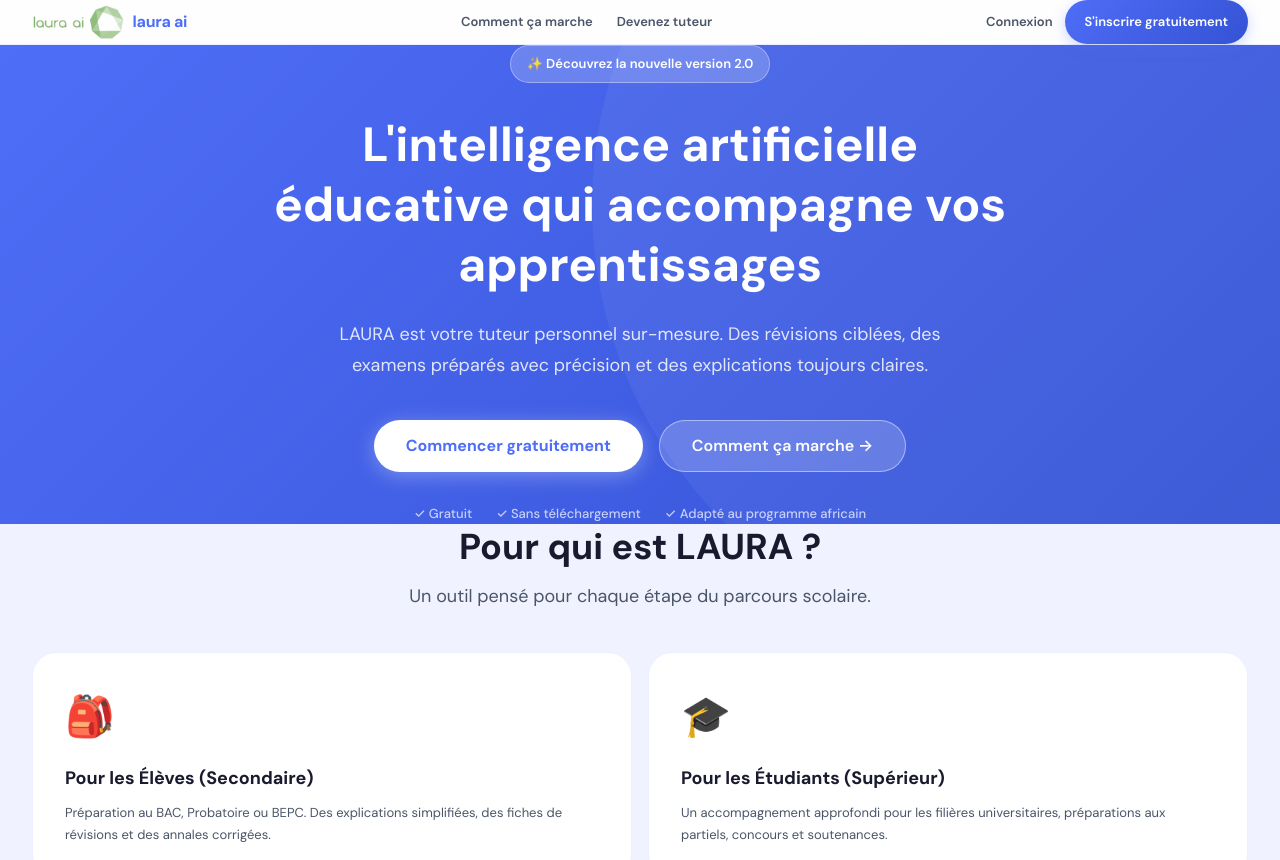
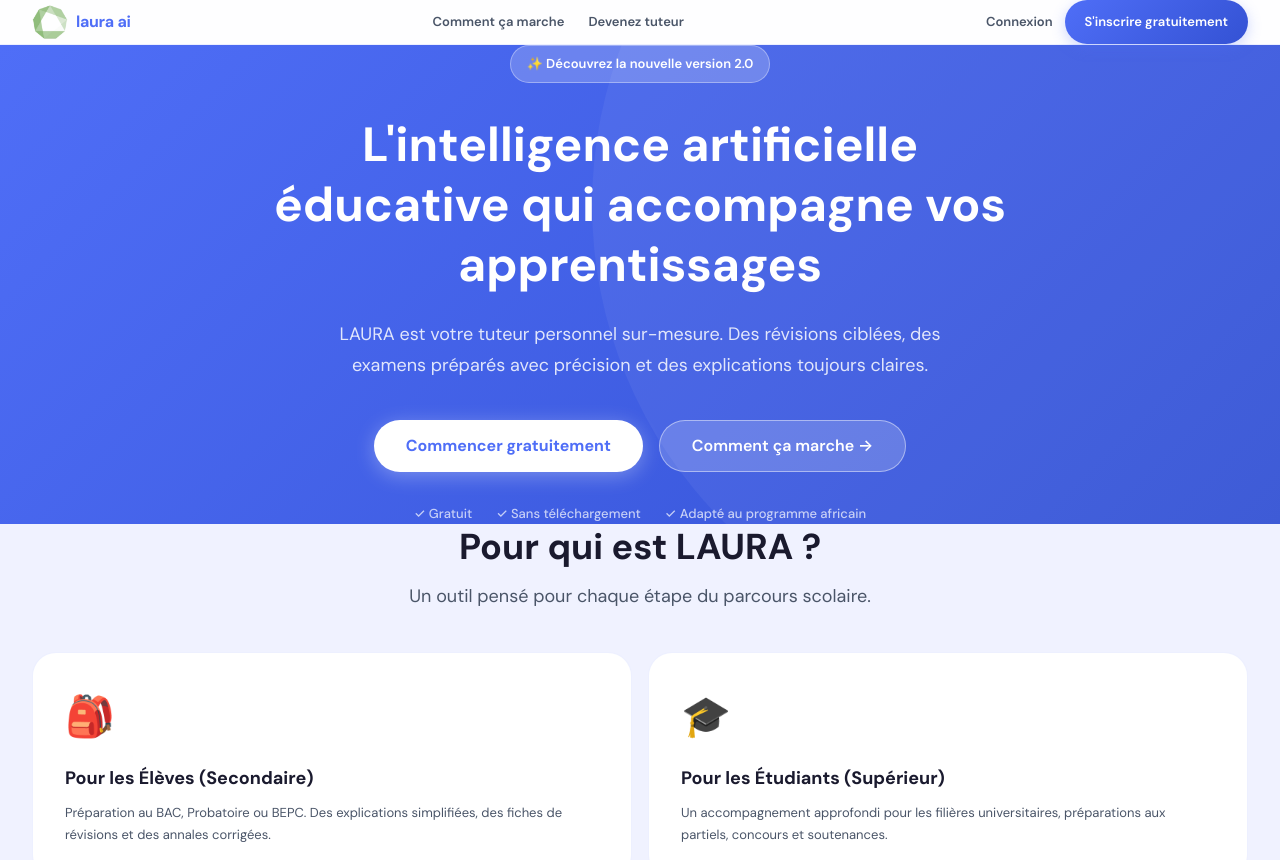
Before and after one commit to Meik20/Laura-AI, a React (Vite) app in the folder client/: page / in a window 1280 px wide. Shown: the top 860 px of the page. Built offline with nearby package versions, Linux system fonts and the light colour scheme; no server answers; a web font is replaced by a local one.

Commit message:
style: ameliore l'affichage du logo dans le sidebar et les headers

```diff
--- a/client/src/layouts/AdminLayout.jsx
+++ b/client/src/layouts/AdminLayout.jsx
@@ -49,7 +49,7 @@ export default function AdminLayout() {
              style={{ '--sidebar-accent': 'var(--clr-error)' }}>
         <div className="l-sidebar__header">
           <NavLink to="/admin/dashboard" className="l-sidebar__brand" onClick={closeDrawer}>
-            <img src="/logo.png" alt="LAURA" className="l-sidebar__logo" />
+            <img src="/icon.png" alt="LAURA" className="l-sidebar__logo" />
             <span className="l-sidebar__name">laura ai</span>
           </NavLink>
           <button className="l-sidebar__toggle desktop-only" onClick={() => setCollapsed(c => !c)} aria-label="Toggle">
--- a/client/src/layouts/LearnLayout.jsx
+++ b/client/src/layouts/LearnLayout.jsx
@@ -82,7 +82,7 @@ export default function LearnLayout() {
         {/* Header */}
         <div className="l-sidebar__header">
           <NavLink to="/learn/dashboard" className="l-sidebar__brand" onClick={closeDrawer}>
-            <img src="/logo.png" alt="LAURA" className="l-sidebar__logo" />
+            <img src="/icon.png" alt="LAURA" className="l-sidebar__logo" />
             <span className="l-sidebar__name">laura ai</span>
           </NavLink>
 
--- a/client/src/layouts/PublicLayout.jsx
+++ b/client/src/layouts/PublicLayout.jsx
@@ -29,7 +29,7 @@ export default function PublicLayout() {
 
           {/* Brand */}
           <Link to="/" className="public-topbar__brand">
-            <img src="/logo.png" alt="LAURA" style={{ height: '36px' }} />
+            <img src="/icon.png" alt="LAURA" style={{ height: '36px' }} />
             <span className="public-topbar__name">laura ai</span>
           </Link>
 
--- a/client/src/layouts/TutorLayout.jsx
+++ b/client/src/layouts/TutorLayout.jsx
@@ -57,7 +57,7 @@ export default function TutorLayout() {
       <aside className={`l-sidebar${drawerOpen ? ' is-open' : ''}${collapsed ? ' is-collapsed' : ''}`}>
         <div className="l-sidebar__header">
           <NavLink to="/tutor/dashboard" className="l-sidebar__brand" onClick={closeDrawer}>
-            <img src="/logo.png" alt="LAURA" className="l-sidebar__logo" />
+            <img src="/icon.png" alt="LAURA" className="l-sidebar__logo" />
             <span className="l-sidebar__name">laura ai</span>
           </NavLink>
           <button className="l-sidebar__toggle desktop-only" onClick={() => setCollapsed(c => !c)} aria-label="Toggle">
```
